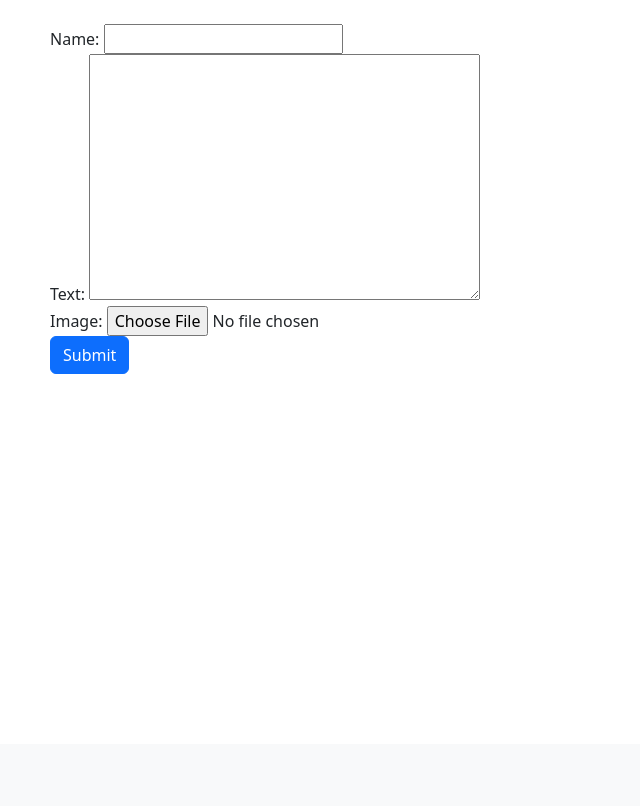
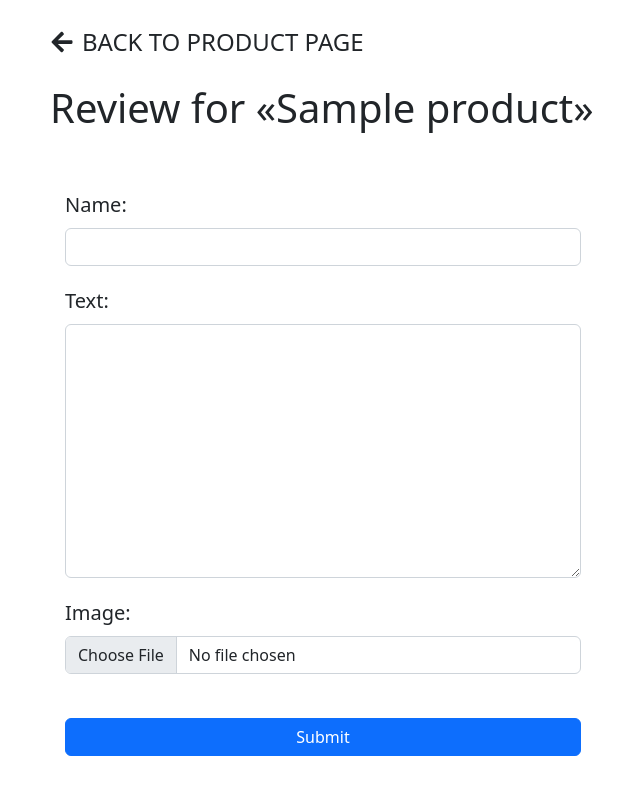
Before and after one commit to kysiolena/CozyShop, a Django app: a page that uses project/catalog/templates/catalog/layout/base.html in a window 1280 px wide. Shown: the part 56-862 px from the top of the page, without its empty margins (317-957 px from the left). Before the commit the page ends 430 px from the top, so only its background shows below. Run offline with Django 5.2, Linux system fonts and the light colour scheme; tables that the repository leaves empty hold one stand-in row (values such as "Sample post").

Commit message:
Add style for ProductReview form

```diff
--- a/project/catalog/forms.py
+++ b/project/catalog/forms.py
@@ -4,9 +4,11 @@ from .models import ProductReview, Product
 
 
 class ProductReviewForm(forms.Form):
-    name = forms.CharField()
-    text = forms.CharField(widget=forms.Textarea)
-    image = forms.ImageField()
+    name = forms.CharField(widget=forms.TextInput(attrs={"class": "form-control mt-2"}))
+    text = forms.CharField(widget=forms.Textarea(attrs={"class": "form-control mt-2"}))
+    image = forms.ImageField(
+        widget=forms.FileInput(attrs={"class": "form-control mt-2"})
+    )
 
     def save(self, product_slug: str):
         data = self.cleaned_data
--- /dev/null
+++ b/project/catalog/static/catalog/css/main.css
@@ -0,0 +1,44 @@
+.form {
+    display: flex;
+
+    flex-direction: column;
+
+    gap: 20px;
+
+    padding: 50px 15px;
+
+    > div {
+        display: flex;
+
+        flex-direction: column;
+
+        label {
+            order: 1;
+
+            font-size: 20px;
+            font-weight: 500;
+        }
+
+        input,
+        textarea {
+            order: 2;
+        }
+
+        ul {
+            order: 3;
+
+            display: flex;
+
+            flex-direction: column;
+
+            padding: 0;
+            margin: 7px 0 0 0;
+
+            list-style: none;
+
+            color: orangered;
+        }
+    }
+
+
+}
--- a/project/catalog/templates/catalog/layout/base.html
+++ b/project/catalog/templates/catalog/layout/base.html
@@ -8,6 +8,7 @@
           integrity="sha384-rbsA2VBKQhggwzxH7pPCaAqO46MgnOM80zW1RWuH61DGLwZJEdK2Kadq2F9CUG65" crossorigin="anonymous">
     {% load static %}
     <link rel="icon" type="image/png" href="{% static 'catalog/images/logo.png' %}">
+    <link rel="stylesheet" href="{% static 'catalog/css/main.css' %}">
 </head>
 <body>
 
--- a/project/catalog/templates/catalog/product-review.html
+++ b/project/catalog/templates/catalog/product-review.html
@@ -4,12 +4,29 @@
     <div class="row pt-4">
         <div class="col-3"></div>
         <div class="col-6">
-            <form action="{% url 'product_review_create_page' slug=product_slug %}" method="post"
+            <a class="mb-4 d-flex align-items-center text-uppercase text-body text-decoration-none fs-4"
+               href="{% url 'product_page' slug=product_slug %}">
+                <svg stroke="currentColor" fill="currentColor" stroke-width="0" viewBox="0 0 448 512"
+                     height="1em"
+                     width="1em" xmlns="http://www.w3.org/2000/svg">
+                    <path d="M257.5 445.1l-22.2 22.2c-9.4 9.4-24.6 9.4-33.9 0L7 273c-9.4-9.4-9.4-24.6 0-33.9L201.4 44.7c9.4-9.4 24.6-9.4 33.9 0l22.2 22.2c9.5 9.5 9.3 25-.4 34.3L136.6 216H424c13.3 0 24 10.7 24 24v32c0 13.3-10.7 24-24 24H136.6l120.5 114.8c9.8 9.3 10 24.8.4 34.3z"></path>
+                </svg>
+
+                <p class="m-0 ms-2">Back to Product page</p>
+            </a>
+            {% if message %}
+                <div class="alert alert-success mb-4" role="alert">
+                    {{ message }}
+                </div>
+            {% endif %}
+            <h1 class="">{{ page_name }}</h1>
+
+            <form class="form" action="{% url 'product_review_create_page' slug=product_slug %}" method="post"
                   enctype="multipart/form-data">
                 {{ form }}
                 {% csrf_token %}
 
-                <button class="btn btn-primary">Submit</button>
+                <button class="btn btn-primary mt-4">Submit</button>
             </form>
         </div>
         <div class="col-3"></div>
--- a/project/catalog/templates/catalog/product.html
+++ b/project/catalog/templates/catalog/product.html
@@ -33,7 +33,7 @@
                         <li class="list-group-item">
                             Categories: |
                             {% for category in categories %}
-                                <a class="badge text-bg-info"
+                                <a class="badge text-bg-info text-decoration-none"
                                    href="{% url 'category_page' slug=category.slug %}"
                                 >
                                     {{ category.name }}
@@ -45,7 +45,6 @@
 
                 </div>
             </div>
-
         </div>
     </div>
     <div class="row mt-4">
--- a/project/catalog/views.py
+++ b/project/catalog/views.py
@@ -131,11 +131,12 @@ class ProductReviewView(TemplateView):
         if form.is_valid():
             form.save(product_slug)
             context["form"] = ProductReviewForm()
+            context["message"] = "Your review was successfully created!"
         else:
             context["form"] = form
 
         context["page_name"] = f"Review for «{product.name}»"
-        context["product_slug"] = product.slug
+        context["product_slug"] = product_slug
         context["review"] = product_review
 
         return self.render_to_response(context)
```
